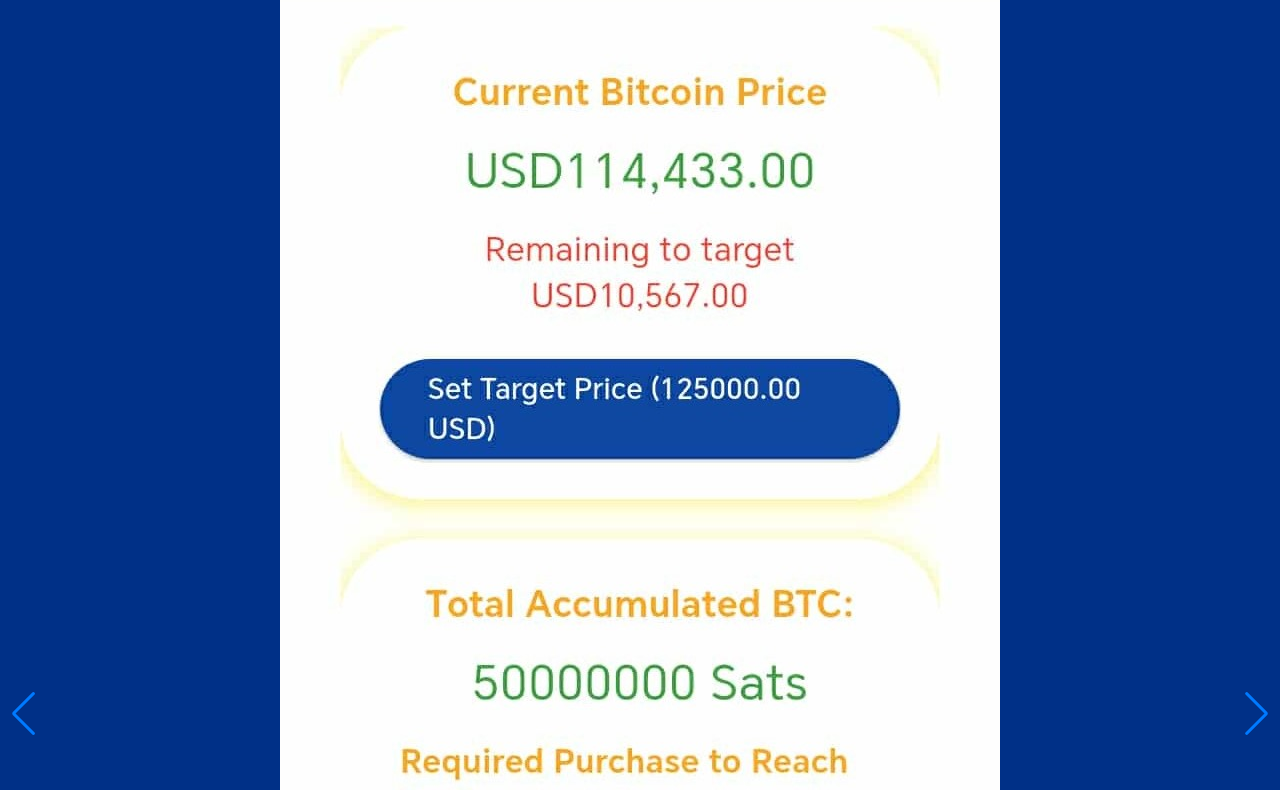
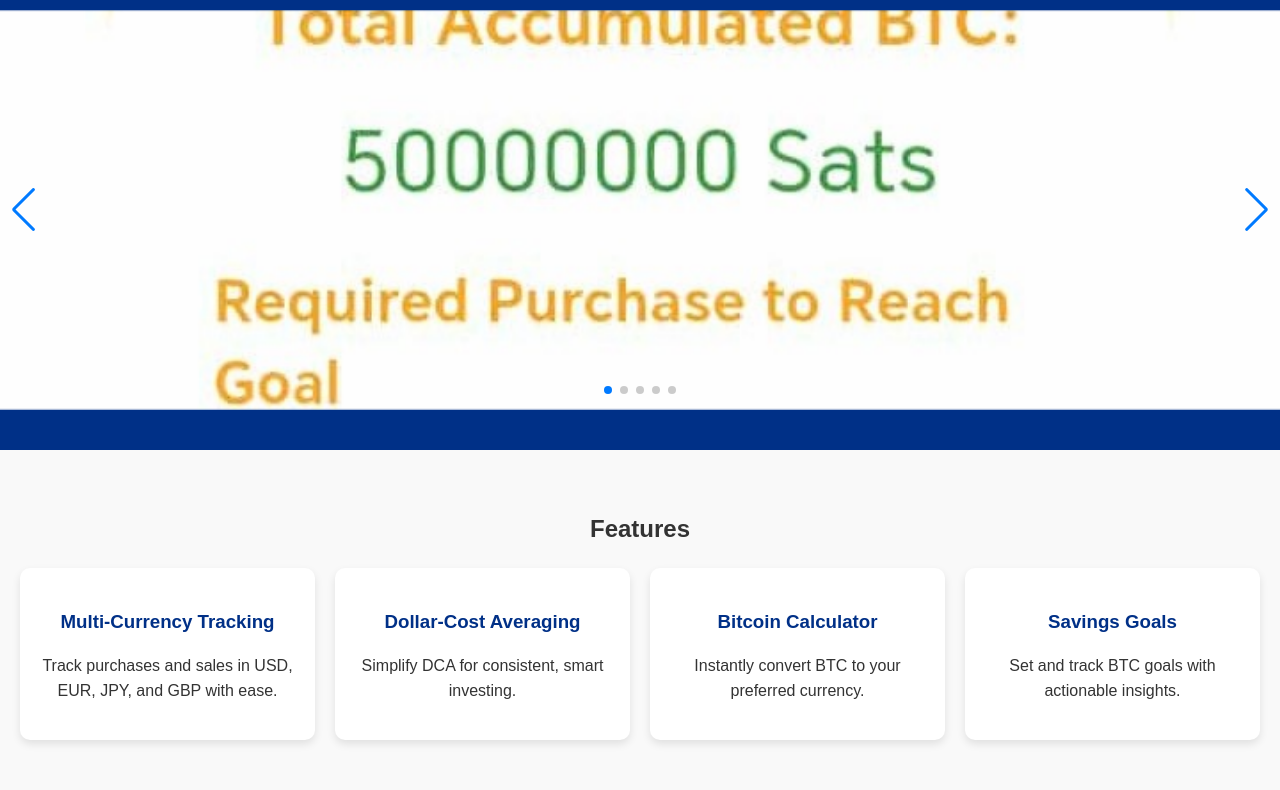
Before and after one commit to BriantPosada/Stacker, a plain HTML site: page index.html in a window 1280 px wide. Shown: the part 155-945 px from the top of the page. Drawn offline with nearby package versions, Linux system fonts and the light colour scheme.

Commit message:
Update styles.css

```diff
--- a/styles.css
+++ b/styles.css
@@ -1,4 +1,3 @@
-
 body {
     font-family: 'Arial', sans-serif;
     margin: 0;
@@ -7,10 +6,7 @@ body {
     color: #333;
     line-height: 1.6;
 }
-.swiper-wrapper {
-    width: 50px;
-    height: 100px;
-}
+
 header {
     background-color: #003087;
     color: white;
@@ -35,10 +31,26 @@ header {
     margin: 0;
 }
 
-.banner {
+/* Estilos para el slider */
+.swiper {
     width: 100%;
-    max-height: 400px;
-    object-fit: cover;
+    height: 400px; /* Alto fijo, ajustable según necesites */
+    margin: 20px 0;
+}
+
+.swiper-slide img {
+    width: 100%;
+    height: 100%;
+    object-fit: cover; /* Escala la imagen manteniendo proporción */
+    display: block;
+}
+
+.swiper-pagination {
+    bottom: 10px;
+}
+
+.swiper-button-prev, .swiper-button-next {
+    color: white;
 }
 
 .features, .why-stacker, .future {
@@ -114,4 +126,7 @@ footer a:hover {
     .feature-grid {
         grid-template-columns: 1fr;
     }
+    .swiper {
+        height: 250px; /* Ajuste para móviles */
+    }
 }
```
